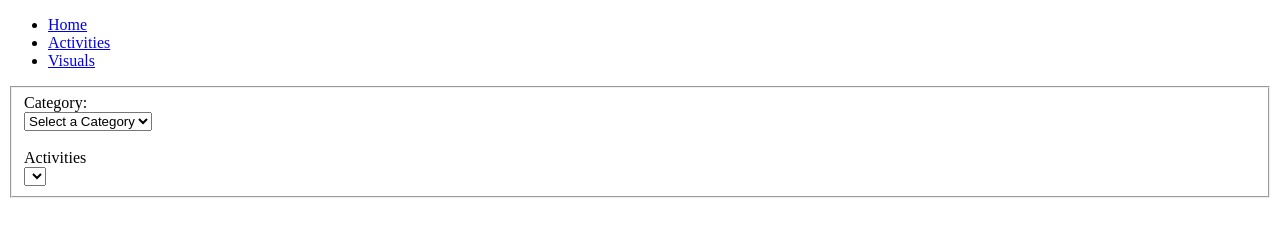
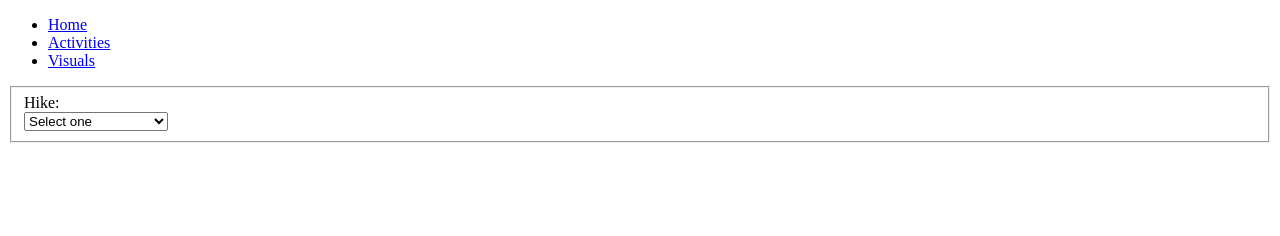
Before and after one commit to AloroLee/TouristBureanWorkshop, a plain HTML site: page hikes.html in a window 1280 px wide. Drawn offline with Linux system fonts and the light colour scheme.

Commit message:
wip hikes

```diff
--- a/hikes.html
+++ b/hikes.html
@@ -17,19 +17,12 @@
         </nav>
     </header>
     <fieldset>
-        <div>Category:</div>
-        <select name="category" id="category">
-            <option value="">Select a Category</option>
-            <option value="Adventures">Adventures</option>
-            <option value="Arts & Crafts">Arts & Crafts</option>
+        <div>Hike:</div>
+        <select name="hike" id="hike">
+            <option value="">Select one</option>
+            <option value="Birding Loop">Birding Loop</option>
+            <option value="Deep Blue Pool Trail">Deep Blue Pool Trail</option>
             <option value="Museums">Museums</option>
-            <option value="Wine Tastings">Wine Tastings</option>
-            <option value="Other">Other</option>
-        </select>
-        <br>
-        <br>
-        <div>Activities</div>
-        <select name="activityList" id="activityList">
         </select>
 
         <script></script>
```
